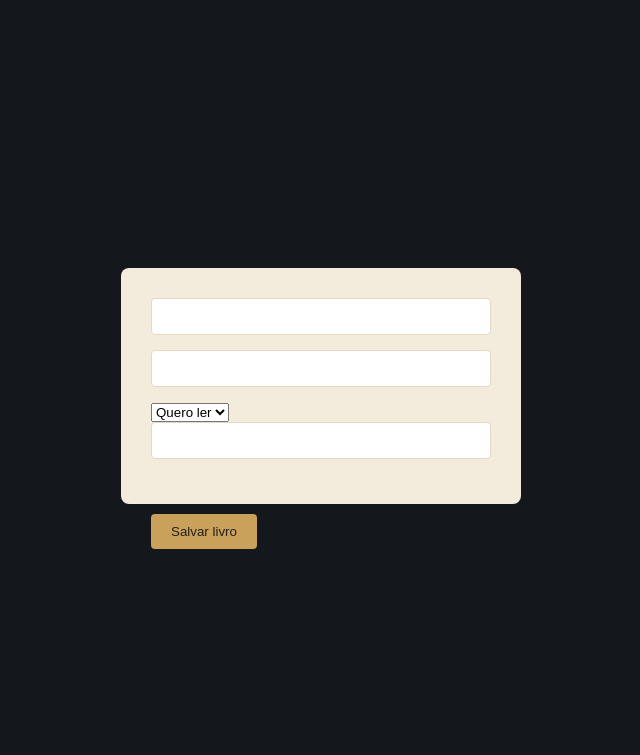
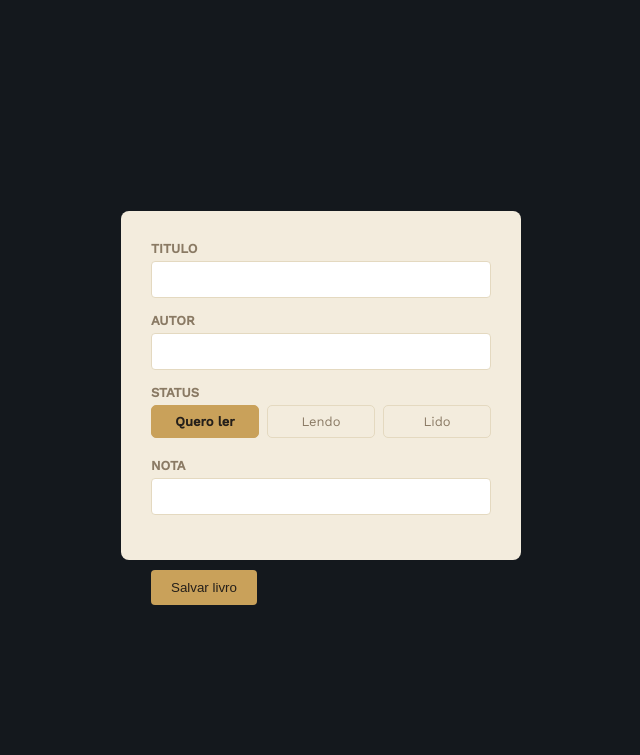
Before and after one commit to geovanyhenri6-pixel/biblioteca-pessoal, a Flask app: page /livros/novo in a window 1280 px wide. Shown: the top 755 px of the page, without its empty margins (319-959 px from the left). Run offline with Flask 3, Linux system fonts and the light colour scheme; the visitor is signed in with stand-in values (Sample User, id 1).

Commit message:
corrige criar_livro sem status/nota; adiciona validacao de titulo/autor obrigatorios

```diff
--- a/models/livro.py
+++ b/models/livro.py
@@ -2,11 +2,11 @@ from database import get_db
 
 #---------------------- CRIAR LIVROS -------------------------
 
-def criar_livro(usuario_id, titulo, autor):
+def criar_livro(usuario_id, titulo, autor, status, nota):
     db = get_db()
     cursor = db.execute(
-        "INSERT INTO livros (usuario_id, titulo, autor) VALUES (?, ?, ?)",
-        (usuario_id, titulo, autor)
+        "INSERT INTO livros (usuario_id, titulo, autor, status, nota) VALUES (?, ?, ?, ?, ?)",
+        (usuario_id, titulo, autor, status, nota)
     )
 
     db.commit()
--- a/routes/livros.py
+++ b/routes/livros.py
@@ -33,8 +33,14 @@ def novo():
         usuario_id = session["usuario_id"]
         titulo = request.form.get("titulo")
         autor = request.form.get("autor")
+        if not titulo or not autor:
+            flash("Título e autor são obrigatórios.")
+            return render_template('livros/form.html')
+        status = request.form.get("status")
+        nota_raw = request.form.get("nota")
+        nota = float(nota_raw) if nota_raw else None
 
-        criar_livro(usuario_id, titulo, autor)
+        criar_livro(usuario_id, titulo, autor, status, nota)
         flash("Livro adicionado com sucesso!")
 
         return redirect(url_for('livros.listar'))
@@ -56,6 +62,9 @@ def editar(livro_id):
     if request.method == "POST":
         titulo = request.form.get('titulo')
         autor = request.form.get('autor')
+        if not titulo or not autor:
+            flash("Título e autor são obrigatórios.")
+            return render_template('livros/form.html', livro=livro)
         status = request.form.get('status')
         nota_raw = request.form.get('nota')
         nota = float(nota_raw) if nota_raw else None
--- a/static/css/style.css
+++ b/static/css/style.css
@@ -202,3 +202,32 @@ h1 {
     width: 340px;
     margin-top: 10px;
 }
+
+.radio-segmento {
+    display: none;
+}
+
+.segmentado {
+    display: flex;
+    gap: 8px;
+    margin-bottom: 15px;
+}
+
+.opcao-segmento {
+    flex: 1;
+    text-align: center;
+    padding: 8px;
+    border: 1px solid var(--cor-papel-borda);
+    border-radius: 5px;
+    text-transform: none;
+    font-weight: normal;
+    color: var(--cor-texto-mutado);
+    cursor: pointer;
+}
+
+.radio-segmento:checked + .opcao-segmento {
+    background-color: var(--cor-destaque);
+    color: var(--cor-texto-escuro);
+    font-weight: bold;
+    border-color: var(--cor-destaque);
+}
--- a/templates/livros/form.html
+++ b/templates/livros/form.html
@@ -3,15 +3,28 @@
 {% block content %}
 
     <form method="POST" class="form-cartao" id="form-livro">
-        <input type="text" name="titulo" value="{% if livro %}{{ livro.titulo }}{% endif %}">
-        <input type="text" name="autor" value="{% if livro %}{{ livro.autor }}{% endif %}">
+        <label for="titulo">TITULO</label>
+        <input type="text" name="titulo" id="titulo" value="{% if livro %}{{ livro.titulo }}{% endif %}">
+        <label for="autor">AUTOR</label>
+        <input type="text" name="autor" id="autor" value="{% if livro %}{{ livro.autor }}{% endif %}">
 
-        <select name="status">
-            <option value="quero_ler" {% if livro and livro.status == 'quero_ler' %}selected{% endif %}>Quero ler</option>
-            <option value="lendo" {% if livro and livro.status == 'lendo' %}selected{% endif %}>Lendo</option>
-            <option value="lido" {% if livro and livro.status == 'lido' %}selected{% endif %}>Lido</option>
-        </select>
-        <input type="number" name="nota" step="0.1" min="1" max="10" value="{% if livro and livro.nota %}{{ livro.nota }}{% endif %}">
+        <label>STATUS</label>
+        <div class="segmentado">
+            <input type="radio" name="status" value="quero_ler" id="status-quero_ler" class="radio-segmento"
+                {% if not livro or livro.status == 'quero_ler' %}checked{% endif %}>
+            <label for="status-quero_ler" class="opcao-segmento">Quero ler</label>
+
+            <input type="radio" name="status" value="lendo" id="status-lendo" class="radio-segmento"
+                {% if livro and livro.status == 'lendo' %}checked{% endif %}>
+            <label for="status-lendo" class="opcao-segmento">Lendo</label>
+
+            <input type="radio" name="status" value="lido" id="status-lido" class="radio-segmento"
+                {% if livro and livro.status == 'lido' %}checked{% endif %}>
+            <label for="status-lido" class="opcao-segmento">Lido</label>
+        </div>
+
+        <label for="nota">NOTA</label>
+        <input type="number" name="nota" id="nota" step="0.1" min="1" max="10" value="{% if livro and livro.nota %}{{ livro.nota }}{% endif %}">
     </form>
 
     <div class="linha-botoes-final">
```
